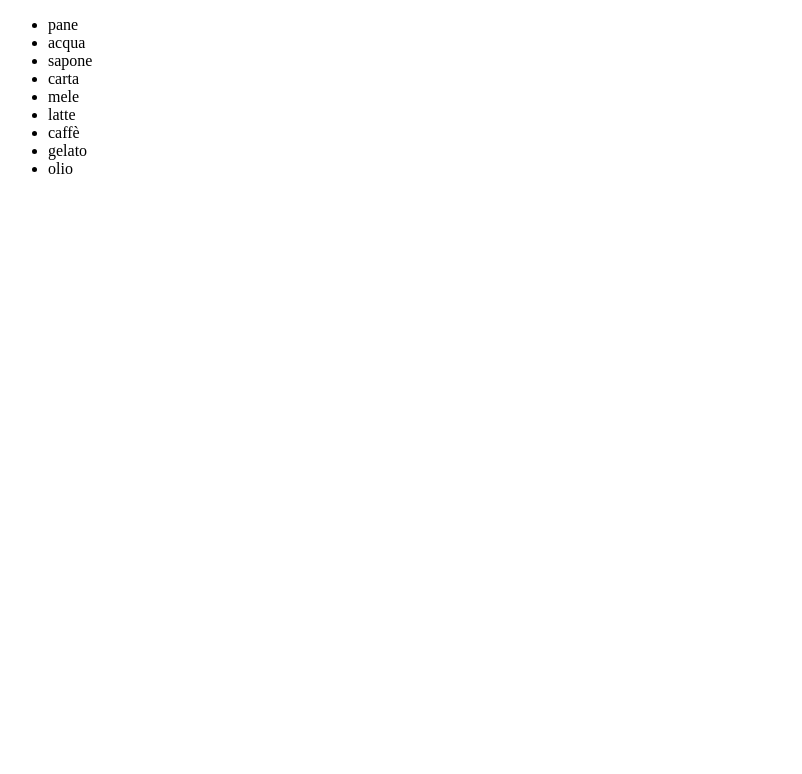
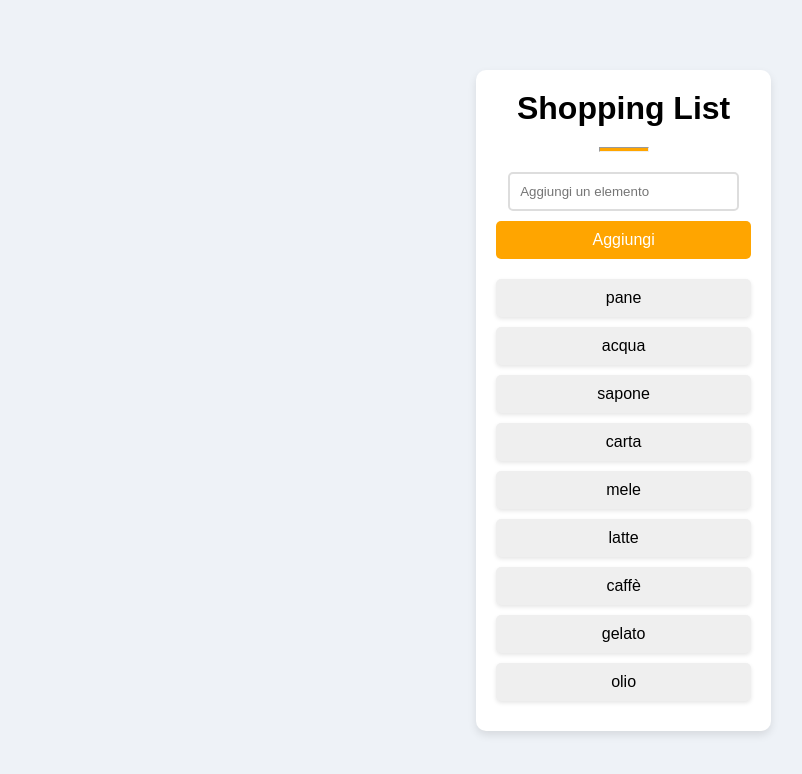
Before and after one commit to samuelecozzubbo/js-lista-spesa, a plain HTML site: page index.html in a window 1280 px wide. Shown: the whole page, without its empty margins (0-802 px from the left). Drawn offline with Linux system fonts and the light colour scheme.

Commit message:
Style: add list style

```diff
--- a/css/style.css
+++ b/css/style.css
@@ -0,0 +1,83 @@
+* {
+    margin: 0;
+    padding: 0;
+    box-sizing: border-box;
+    font-family: 'Arial', sans-serif;
+}
+
+body {
+    background-color: #eef2f7;
+    display: flex;
+    justify-content: center;
+    align-items: center;
+    height: 100vh;
+}
+
+.container {
+    background-color: white;
+    width: 90%;
+    max-width: 400px;
+    padding: 20px;
+    border-radius: 10px;
+    box-shadow: 0 4px 8px rgba(0, 0, 0, 0.1);
+}
+
+.shoppingList {
+    text-align: center;
+}
+
+h1 {
+    margin-bottom: 20px;
+    color: black;
+}
+
+hr {
+    height: 5px;
+    width: 50px;
+    background-color: orange;
+    margin: 0 auto 20px;
+}
+
+input {
+    width: calc(100% - 24px);
+    padding: 10px;
+    margin-bottom: 10px;
+    border: 2px solid #ddd;
+    border-radius: 5px;
+    transition: border-color 0.3s;
+}
+
+button {
+    width: 100%;
+    padding: 10px;
+    background-color: orange;
+    border: none;
+    border-radius: 5px;
+    color: white;
+    font-size: 16px;
+    cursor: pointer;
+}
+
+button:hover {
+    background-color: rgba(0, 119, 255, 0.881);
+}
+
+ul {
+    list-style-type: none;
+    padding: 0;
+    margin-top: 20px;
+    width: 100%;
+}
+
+li {
+    padding: 10px;
+    margin-bottom: 10px;
+    background-color: rgb(239, 239, 239);
+    border-radius: 5px;
+    box-shadow: 0 2px 4px rgba(0, 0, 0, 0.1);
+    cursor: pointer;
+}
+
+li:hover {
+    background-color: whitesmoke;
+}
--- a/index.html
+++ b/index.html
@@ -8,7 +8,17 @@
 </head>
 <body>
     <main>
-        <ul></ul>
+        <div class="container">
+            <div class="row">
+                <div class="shoppingList">
+                    <h1>Shopping List</h1>
+                    <hr>
+                    <input type="text" id="itemInput" placeholder="Aggiungi un elemento">
+                    <button id="addItemButton">Aggiungi</button>
+                    <ul id="shoppingList"></ul>
+                </div>
+            </div>
+        </div>
     </main>
     <script src="js/script.js"></script>
 </body>
```
